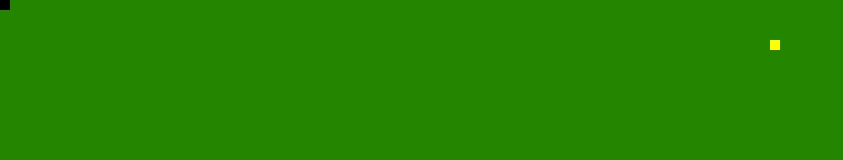
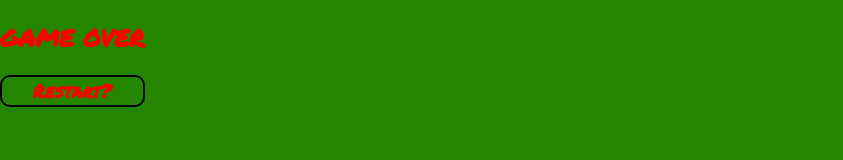
Before and after one commit to stopacademy/snake-AaronP, a plain HTML site: page public_html/index.html in a window 1280 px wide. Shown: the whole page, without its empty margins (0-843 px from the left). Drawn offline with Linux system fonts and the light colour scheme.

Commit message:
Game over 3

```diff
--- a/public_html/css/style.css
+++ b/public_html/css/style.css
@@ -11,3 +11,23 @@ body {
     position: absolute;
     visibility: hidden;
 }
+
+h1, h3 {
+    font-family: 'Permanent Marker', cursive;
+    color: red;
+    text-align: center;
+}
+
+.title {
+    front-size: 62px;
+    margin-bottom: 0px;
+}
+
+#restartButton {
+    border: 2px solid black;
+    border-radius: 10px;
+}
+
+#restartButton: hover {
+
+}
--- a/public_html/index.html
+++ b/public_html/index.html
@@ -9,6 +9,7 @@ and open the template in the editor.
         <title>Aaron Peron - Snake Js</title>
         <meta charset="UTF-8">
         <meta name="viewport" content="width=device-width, initial-scale=1.0">
+        <link href='http://fonts.googleapis.com/css?family=Permanent+Marker' rel='stylesheet' type='text/css'>
         <link rel="stylesheet" type="text/css" href="css/style.css">
     </head>
     <body>
@@ -16,6 +17,7 @@ and open the template in the editor.
             <h1 class="title">GAME OVER</h1>
             <h3 id="restartButton">Restart?</h3>
         </section>
+
         <canvas id="game-screen"></canvas>
 
         <script src="js/snake.js"></script>
--- a/public_html/js/snake.js
+++ b/public_html/js/snake.js
@@ -25,7 +25,7 @@ var gameOverMenu;
 gameInitialize();
 snakeInitialize();
 foodInitialize();
-setInterval(gameLoop, 1000 / 60);
+setInterval(gameLoop, 1000 / 20);
 
 /*----------------------------------------------------------------------------
  * Game Function
@@ -70,8 +70,8 @@ function gameDraw() {
 
 function snakeInitialize() {
     snake = [];
-    snakeLength = 1;
-    snakeSize = 10;
+    snakeLength = 5;
+    snakeSize = 20;
     snakeDirection = "Moise";
 
     for (var index = snakeLength - 1; index >= 0; index--) {
@@ -94,14 +94,17 @@ function snakeUpdate() {
     if (snakeDirection === "down") {
         snakeHeadY++;
     }
-    if (snakeDirection === "right") {
+    else if (snakeDirection === "right") {
         snakeHeadX++;
     }
-    if (snakeDirection === "left") {
+    else if (snakeDirection === "left") {
         snakeHeadY--;
     }
-    if (snakeDirection === "up") {
+    else if (snakeDirection === "up") {
         snakeHeadX--;
+    }
+    else{
+        snakeHeadX++;
     }
 
 
@@ -194,11 +197,11 @@ function setState(state) {
 }
 
 function displayMenu(menu) {
-    menu.style.visibility = "visable";
+    menu.style.visibility = "visible";
 }
 
 function showMenu(state) {
-    if(state = "GAME OVER") {
+    if (state == "GAME OVER") {
         displayMenu(gameOverMenu);
     }
 }
```
